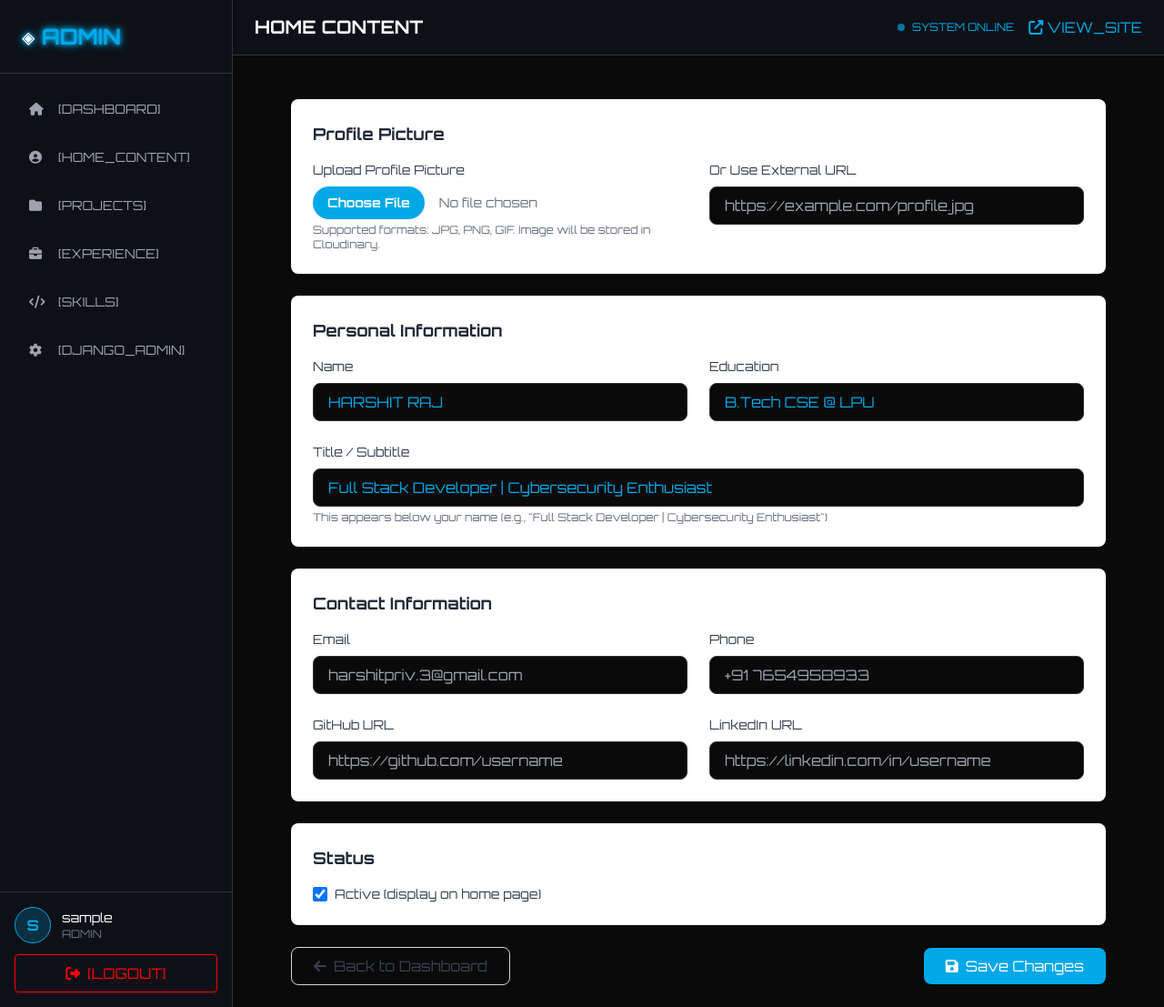
After one commit to harshitraj33/Portpro, a Django app: page /admin-panel/home-content/edit/ in a window 1280 px wide. The commit adds this page. Shown: the whole page at 91% size. Run offline with Django 5.2, Linux system fonts and the light colour scheme; the visitor is signed in with stand-in values (Sample User, id 1); data comes from the database, SQL or seed files in the repository; some libraries are stand-ins or nearby versions.

Commit message:
udate admin

```diff
--- a/accounts_app/urls.py
+++ b/accounts_app/urls.py
@@ -20,4 +20,5 @@ urlpatterns = [
     path('skills/add/', views.SkillCreateView.as_view(), name='admin_skill_add'),
     path('skills/<int:pk>/edit/', views.SkillUpdateView.as_view(), name='admin_skill_edit'),
     path('skills/<int:pk>/delete/', views.SkillDeleteView.as_view(), name='admin_skill_delete'),
+    path('home-content/edit/', views.HomeContentEditView.as_view(), name='admin_home_content_edit'),
 ]
--- a/accounts_app/views.py
+++ b/accounts_app/views.py
@@ -9,7 +9,7 @@ from django.views.generic.edit import CreateView, UpdateView, DeleteView
 from django.urls import reverse_lazy, reverse
 from django.http import HttpResponseRedirect
 from django import forms
-from projects_app.models import Project, WorkExperience, Skill
+from projects_app.models import Project, WorkExperience, Skill, HomeContent
 from contact_app.models import ContactMessage
 
 
@@ -269,3 +269,44 @@ class SkillDeleteView(AdminRequiredMixin, DeleteView):
     def form_valid(self, form):
         messages.success(self.request, 'Skill deleted successfully!')
         return super().form_valid(form)
+
+
+class HomeContentForm(forms.ModelForm):
+    class Meta:
+        model = HomeContent
+        fields = ['profile_picture', 'profile_picture_url', 'name', 'title', 'education',
+                  'email', 'phone', 'github_url', 'linkedin_url', 'is_active']
+        widgets = {
+            'name': forms.TextInput(attrs={'placeholder': 'HARSHIT RAJ'}),
+            'title': forms.TextInput(attrs={'placeholder': 'Full Stack Developer | Cybersecurity Enthusiast'}),
+            'education': forms.TextInput(attrs={'placeholder': 'B.Tech CSE @ LPU'}),
+            'email': forms.EmailInput(attrs={'placeholder': 'harshitpriv.3@gmail.com'}),
+            'phone': forms.TextInput(attrs={'placeholder': '+91 7654958933'}),
+            'github_url': forms.URLInput(attrs={'placeholder': 'https://github.com/username'}),
+            'linkedin_url': forms.URLInput(attrs={'placeholder': 'https://linkedin.com/in/username'}),
+        }
+
+
+class HomeContentEditView(AdminRequiredMixin, UpdateView):
+    model = HomeContent
+    form_class = HomeContentForm
+    template_name = 'admin/homecontent_form.html'
+
+    def get_object(self, queryset=None):
+        # Get the active home content or create a new one if none exists
+        home_content = HomeContent.objects.filter(is_active=True).first()
+        if not home_content:
+            home_content = HomeContent.objects.create(
+                is_active=True,
+                name="HARSHIT RAJ",
+                title="Full Stack Developer | Cybersecurity Enthusiast",
+                education="B.Tech CSE @ LPU"
+            )
+        return home_content
+
+    def get_success_url(self):
+        return reverse('accounts:admin_dashboard')
+
+    def form_valid(self, form):
+        messages.success(self.request, 'Home content updated successfully!')
+        return super().form_valid(form)
--- a/templates/admin/base_admin.html
+++ b/templates/admin/base_admin.html
@@ -120,6 +120,9 @@
                 <a href="{% url 'accounts:admin_dashboard' %}" class="sidebar-link {% if request.resolver_match.view_name == 'accounts:admin_dashboard' %}active{% endif %}">
                     <i class="fas fa-home w-5"></i>[DASHBOARD]
                 </a>
+                <a href="{% url 'accounts:admin_home_content_edit' %}" class="sidebar-link {% if 'home-content' in request.resolver_match.view_name %}active{% endif %}">
+                    <i class="fas fa-user-circle w-5"></i>[HOME_CONTENT]
+                </a>
                 <a href="{% url 'accounts:admin_projects' %}" class="sidebar-link {% if 'projects' in request.resolver_match.view_name %}active{% endif %}">
                     <i class="fas fa-folder w-5"></i>[PROJECTS]
                 </a>
@@ -128,9 +131,6 @@
                 </a>
                 <a href="{% url 'accounts:admin_skills' %}" class="sidebar-link {% if 'skill' in request.resolver_match.view_name %}active{% endif %}">
                     <i class="fas fa-code w-5"></i>[SKILLS]
-                </a>
-                <a href="/admin/projects_app/homecontent/" class="sidebar-link {% if 'homecontent' in request.resolver_match.view_name %}active{% endif %}">
-                    <i class="fas fa-user-circle w-5"></i>[HOME_CONTENT]
                 </a>
                 <a href="/admin/" class="sidebar-link">
                     <i class="fas fa-cog w-5"></i>[DJANGO_ADMIN]
@@ -174,7 +174,13 @@
 
             <!-- Main Content -->
             <main class="flex-1 overflow-y-auto p-4 md:p-6 bg-[#0a0a0a] pt-20 md:pt-6">
-
+                {% if messages %}
+                    {% for message in messages %}
+                        <div class="p-4 mb-4 border {% if message.tags == 'success' %}border-[#00a8e8] text-[#00a8e8]{% elif message.tags == 'error' %}border-[#ff0000] text-[#ff0000]{% else %}border-[#00a8e8] text-[#00a8e8]{% endif %} bg-[#0d1117] rounded">
+                            <span class="prompt"></span>{{ message }}
+                        </div>
+                    {% endfor %}
+                {% endif %}
                 {% block admin_content %}{% endblock %}
             </main>
         </div>
--- a/templates/admin/base_admin_sidebar.html
+++ b/templates/admin/base_admin_sidebar.html
@@ -120,6 +120,9 @@
                 <a href="{% url 'accounts:admin_dashboard' %}" class="sidebar-link {% if request.resolver_match.view_name == 'accounts:admin_dashboard' %}active{% endif %}">
                     <i class="fas fa-home w-5"></i>[DASHBOARD]
                 </a>
+                <a href="{% url 'accounts:admin_home_content_edit' %}" class="sidebar-link {% if 'home-content' in request.resolver_match.view_name %}active{% endif %}">
+                    <i class="fas fa-user-circle w-5"></i>[HOME_CONTENT]
+                </a>
                 <a href="{% url 'accounts:admin_projects' %}" class="sidebar-link {% if 'projects' in request.resolver_match.view_name %}active{% endif %}">
                     <i class="fas fa-folder w-5"></i>[PROJECTS]
                 </a>
@@ -128,9 +131,6 @@
                 </a>
                 <a href="{% url 'accounts:admin_skills' %}" class="sidebar-link {% if 'skill' in request.resolver_match.view_name %}active{% endif %}">
                     <i class="fas fa-code w-5"></i>[SKILLS]
-                </a>
-                <a href="/admin/projects_app/homecontent/" class="sidebar-link {% if 'homecontent' in request.resolver_match.view_name %}active{% endif %}">
-                    <i class="fas fa-user-circle w-5"></i>[HOME_CONTENT]
                 </a>
                 <a href="/admin/" class="sidebar-link">
                     <i class="fas fa-cog w-5"></i>[DJANGO_ADMIN]
--- /dev/null
+++ b/templates/admin/homecontent_form.html
@@ -0,0 +1,107 @@
+{% extends 'admin/base_admin.html' %}
+
+{% block title %}Edit Home Content - Portfolio Pro{% endblock %}
+{% block header %}HOME CONTENT{% endblock %}
+
+{% block admin_content %}
+<div class="max-w-4xl mx-auto">
+    <form method="post" enctype="multipart/form-data" class="space-y-6">
+        {% csrf_token %}
+
+        <!-- Profile Picture Section -->
+        <div class="bg-white rounded-lg shadow p-6">
+            <h3 class="text-lg font-semibold mb-4 text-gray-800">Profile Picture</h3>
+
+            <div class="grid grid-cols-1 md:grid-cols-2 gap-6">
+                <div>
+                    <label class="block text-sm font-medium text-gray-700 mb-2">Upload Profile Picture</label>
+                    {% if form.profile_picture.value %}
+                        <div class="mb-2">
+                            <img src="{{ form.profile_picture.value.url }}" alt="Current Profile Picture" class="w-32 h-32 object-cover rounded-full border-2 border-[#00a8e8]">
+                            <p class="text-sm text-gray-500 mt-1">Current picture</p>
+                        </div>
+                    {% endif %}
+                    <input type="file" name="profile_picture" accept="image/*" class="block w-full text-sm text-gray-500 file:mr-4 file:py-2 file:px-4 file:rounded-full file:border-0 file:text-sm file:font-semibold file:bg-[#00a8e8] file:text-white hover:file:bg-[#0088c8]">
+                    <p class="text-xs text-gray-500 mt-1">Supported formats: JPG, PNG, GIF. Image will be stored in Cloudinary.</p>
+                </div>
+
+                <div>
+                    <label class="block text-sm font-medium text-gray-700 mb-2">Or Use External URL</label>
+                    <input type="url" name="profile_picture_url" value="{{ form.profile_picture_url.value|default:'' }}" placeholder="https://example.com/profile.jpg" class="poi-input w-full px-4 py-2 rounded-lg">
+                </div>
+            </div>
+        </div>
+
+        <!-- Personal Information Section -->
+        <div class="bg-white rounded-lg shadow p-6">
+            <h3 class="text-lg font-semibold mb-4 text-gray-800">Personal Information</h3>
+
+            <div class="grid grid-cols-1 md:grid-cols-2 gap-6">
+                <div>
+                    <label class="block text-sm font-medium text-gray-700 mb-2">Name</label>
+                    <input type="text" name="name" value="{{ form.name.value|default:'HARSHIT RAJ' }}" class="poi-input w-full px-4 py-2 rounded-lg">
+                </div>
+
+                <div>
+                    <label class="block text-sm font-medium text-gray-700 mb-2">Education</label>
+                    <input type="text" name="education" value="{{ form.education.value|default:'B.Tech CSE @ LPU' }}" class="poi-input w-full px-4 py-2 rounded-lg">
+                </div>
+            </div>
+
+            <div class="mt-6">
+                <label class="block text-sm font-medium text-gray-700 mb-2">Title / Subtitle</label>
+                <input type="text" name="title" value="{{ form.title.value|default:'Full Stack Developer | Cybersecurity Enthusiast' }}" class="poi-input w-full px-4 py-2 rounded-lg">
+                <p class="text-xs text-gray-500 mt-1">This appears below your name (e.g., "Full Stack Developer | Cybersecurity Enthusiast")</p>
+            </div>
+        </div>
+
+        <!-- Contact Information Section -->
+        <div class="bg-white rounded-lg shadow p-6">
+            <h3 class="text-lg font-semibold mb-4 text-gray-800">Contact Information</h3>
+
+            <div class="grid grid-cols-1 md:grid-cols-2 gap-6">
+                <div>
+                    <label class="block text-sm font-medium text-gray-700 mb-2">Email</label>
+                    <input type="email" name="email" value="{{ form.email.value|default:'' }}" placeholder="harshitpriv.3@gmail.com" class="poi-input w-full px-4 py-2 rounded-lg">
+                </div>
+
+                <div>
+                    <label class="block text-sm font-medium text-gray-700 mb-2">Phone</label>
+                    <input type="text" name="phone" value="{{ form.phone.value|default:'' }}" placeholder="+91 7654958933" class="poi-input w-full px-4 py-2 rounded-lg">
+                </div>
+
+                <div>
+                    <label class="block text-sm font-medium text-gray-700 mb-2">GitHub URL</label>
+                    <input type="url" name="github_url" value="{{ form.github_url.value|default:'' }}" placeholder="https://github.com/username" class="poi-input w-full px-4 py-2 rounded-lg">
+                </div>
+
+                <div>
+                    <label class="block text-sm font-medium text-gray-700 mb-2">LinkedIn URL</label>
+                    <input type="url" name="linkedin_url" value="{{ form.linkedin_url.value|default:'' }}" placeholder="https://linkedin.com/in/username" class="poi-input w-full px-4 py-2 rounded-lg">
+                </div>
+            </div>
+        </div>
+
+        <!-- Status Section -->
+        <div class="bg-white rounded-lg shadow p-6">
+            <h3 class="text-lg font-semibold mb-4 text-gray-800">Status</h3>
+
+            <div class="flex items-center">
+                <input type="checkbox" name="is_active" id="id_is_active" {% if form.is_active.value %}checked{% endif %} class="w-4 h-4 text-[#00a8e8] border-gray-300 rounded focus:ring-[#00a8e8]">
+                <label for="id_is_active" class="ml-2 text-sm font-medium text-gray-700">Active (display on home page)</label>
+            </div>
+        </div>
+
+        <!-- Submit Buttons -->
+        <div class="flex items-center justify-between">
+            <a href="{% url 'accounts:admin_dashboard' %}" class="px-6 py-2 border border-gray-300 text-gray-700 rounded-lg hover:bg-gray-50 transition-colors">
+                <i class="fas fa-arrow-left mr-2"></i>Back to Dashboard
+            </a>
+
+            <button type="submit" class="px-6 py-2 bg-[#00a8e8] text-white rounded-lg hover:bg-[#0088c8] transition-colors">
+                <i class="fas fa-save mr-2"></i>Save Changes
+            </button>
+        </div>
+    </form>
+</div>
+{% endblock %}
```
Also changed, not shown: projects_app/admin.py (+9 -2 lines), projects_app/models.py (+58 -2 lines), projects_app/views.py (+8 -1 lines), templates/projects_app/home.html (+34 -3 lines), projects_app/migrations/0003_homecontent.py.
